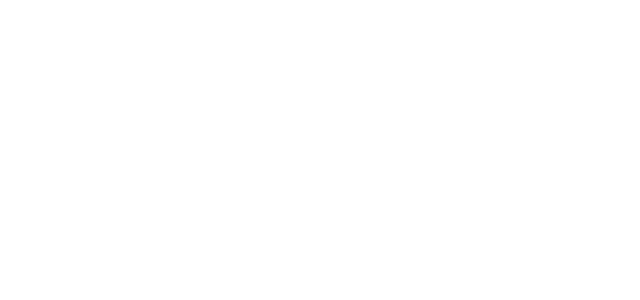
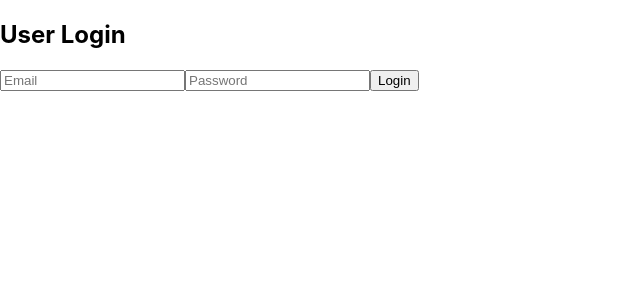
Before and after one commit to edenzewdu/AB, a React (Create React App) app in the folder front-end/: page /login in a window 1280 px wide. Before the commit this address had no page. Shown: the top 300 px of the page, without its empty margins (0-640 px from the left). Built offline with nearby package versions, Linux system fonts and the light colour scheme; what @lordicon/element would draw is missing.

Commit message:
creating user login

```diff
--- a/front-end/src/App.js
+++ b/front-end/src/App.js
@@ -5,6 +5,7 @@
 import ShopPage from './pages/ShopPage';
 import Dashboard from './pages/Admin/Dashboard';
 import AdminLogin from './pages/Admin/AdminLogin';
+import UserLogin from './pages/UserLogin';
 
 function App() {
   const isAuthenticated = checkUserAuthentication(); // Replace with your authentication logic
@@ -13,7 +14,8 @@
     <div className="App">
       <Router>
         <Routes>
-          <Route path="/" element={<Home />} />
+          <Route path="/login" element={<UserLogin />} />
+          <Route path="/home" element={<Home />} />
           <Route path="/about" element={<AboutPage />} />
           <Route path="/shop" element={<ShopPage />} />
 
--- /dev/null
+++ b/front-end/src/pages/UserLogin.js
@@ -0,0 +1,38 @@
+import React, { useState } from 'react';
+import { useNavigate } from 'react-router-dom';
+
+function UserLogin() {
+  const [email, setEmail] = useState('');
+  const [password, setPassword] = useState('');
+  const navigate = useNavigate();
+
+  const handleSubmit = (e) => {
+    e.preventDefault();
+    // Perform login authentication here using an API or any other method
+    // If login is successful, navigate to the user dashboard
+    navigate('/dashboard');
+  };
+
+  return (
+    <div>
+      <h2>User Login</h2>
+      <form onSubmit={handleSubmit}>
+        <input
+          type="email"
+          placeholder="Email"
+          value={email}
+          onChange={(e) => setEmail(e.target.value)}
+        />
+        <input
+          type="password"
+          placeholder="Password"
+          value={password}
+          onChange={(e) => setPassword(e.target.value)}
+        />
+        <button type="submit">Login</button>
+      </form>
+    </div>
+  );
+}
+
+export default UserLogin;
```
Also changed, not shown: front-end/src/pages/UserRegistration.js (added).
